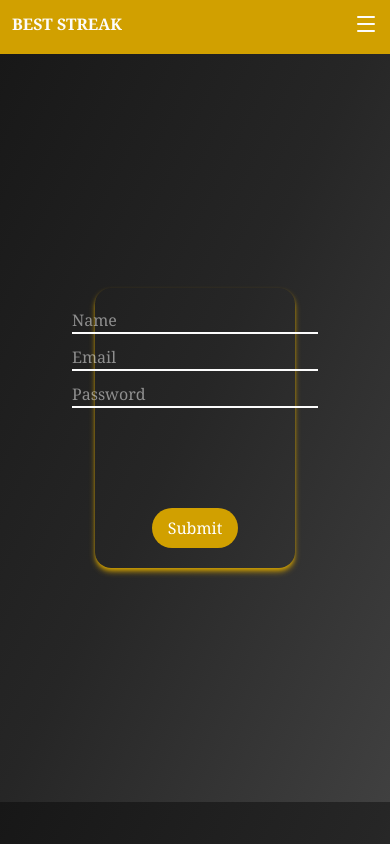
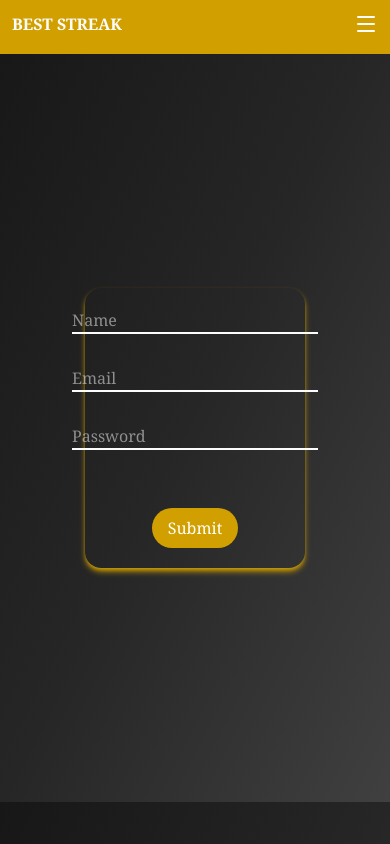
Before and after one commit to MohammedAl-Masri/habit-tracker, a Next.js app: page /register in a window 390 px wide. Built offline with nearby package versions, Linux system fonts and the light colour scheme; no server answers.

Commit message:
css edit

```diff
--- a/app/login/page.tsx
+++ b/app/login/page.tsx
@@ -5,7 +5,7 @@ import { LoginAction } from "@/lib/action"
 const LogInPage = () => {
     return (
         <div className="min-h-[calc(100dvh-6rem)] items-center min-w-screen flex">
-                <form action={LoginAction} className="text-center w-50 h-70 rounded-2xl flex flex-col
+                <form action={LoginAction} className="text-center w-55 h-70 rounded-2xl flex flex-col
                 items-center gap-10 p-5 m-auto justify-between shadow-md shadow-primary
                 lg:w-80 lg:h-100">
                     <div className="h-25 flex justify-between flex-col items-center
--- a/app/register/page.tsx
+++ b/app/register/page.tsx
@@ -4,10 +4,10 @@ import { registerAction } from "@/lib/action"
 const RegisterPage = () => {
     return (
         <div className="min-h-[calc(100dvh-6rem)] items-center min-w-screen flex">
-            <form action={registerAction} className="text-center w-50 h-70 rounded-2xl flex flex-col
+            <form action={registerAction} className="text-center w-55 h-70 rounded-2xl flex flex-col
                 items-center gap-10 p-5 m-auto justify-between shadow-md shadow-primary
                 lg:w-80 lg:h-100">
-                <div className="h-25 flex justify-between flex-col items-center lg:gap-15 lg:mt-5">
+                <div className="h-25 flex justify-between flex-col items-center gap-8 lg:gap-15 lg:mt-5">
                     <input className="outline-none border-b-2 lg:py-2" name="name" type="text" placeholder="Name"/>
                     <input className="outline-none border-b-2 lg:py-2" name="email" type="text" placeholder="Email"/>
                     <input className="outline-none border-b-2 lg:py-2" name="password" type="password"
```
